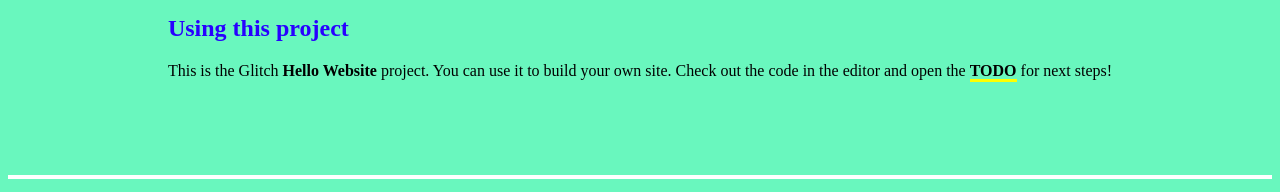
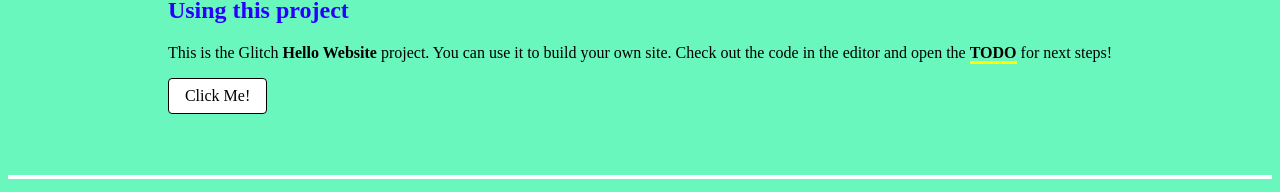
Before and after one commit to krishna-py/dreamnest-in-aframe, a plain HTML site: page index.html in a window 1280 px wide. Shown: the part 545-737 px from the top of the page. Drawn offline with Linux system fonts and the light colour scheme; a web font is replaced by a local one.

Commit message:
Added a button

```diff
--- a/index.html
+++ b/index.html
@@ -46,10 +46,9 @@
             the <span class="fileopener" data-file="TODO.md" data-line="0"
               >TODO</span> for next steps!
           </p>
-          <!--  🚧 TODO: ADD BUTTON HERE -->
-
-          <!-- Once you've added the button from TODO.md, click it in the page -->
-          <!-- Check out the function in script.js to see how it works -->
+          <button>
+            Click Me!
+          </button>
         </div>
       </div>
     </div>
```
